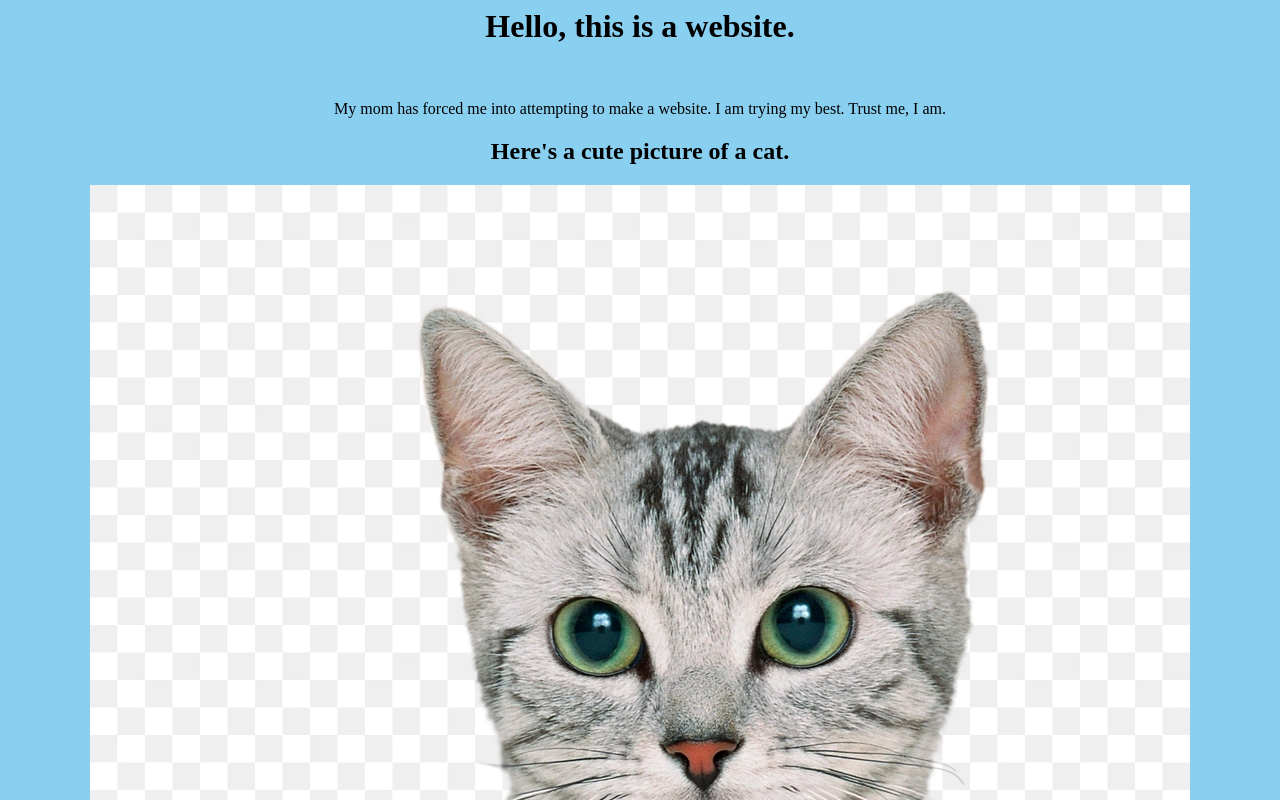
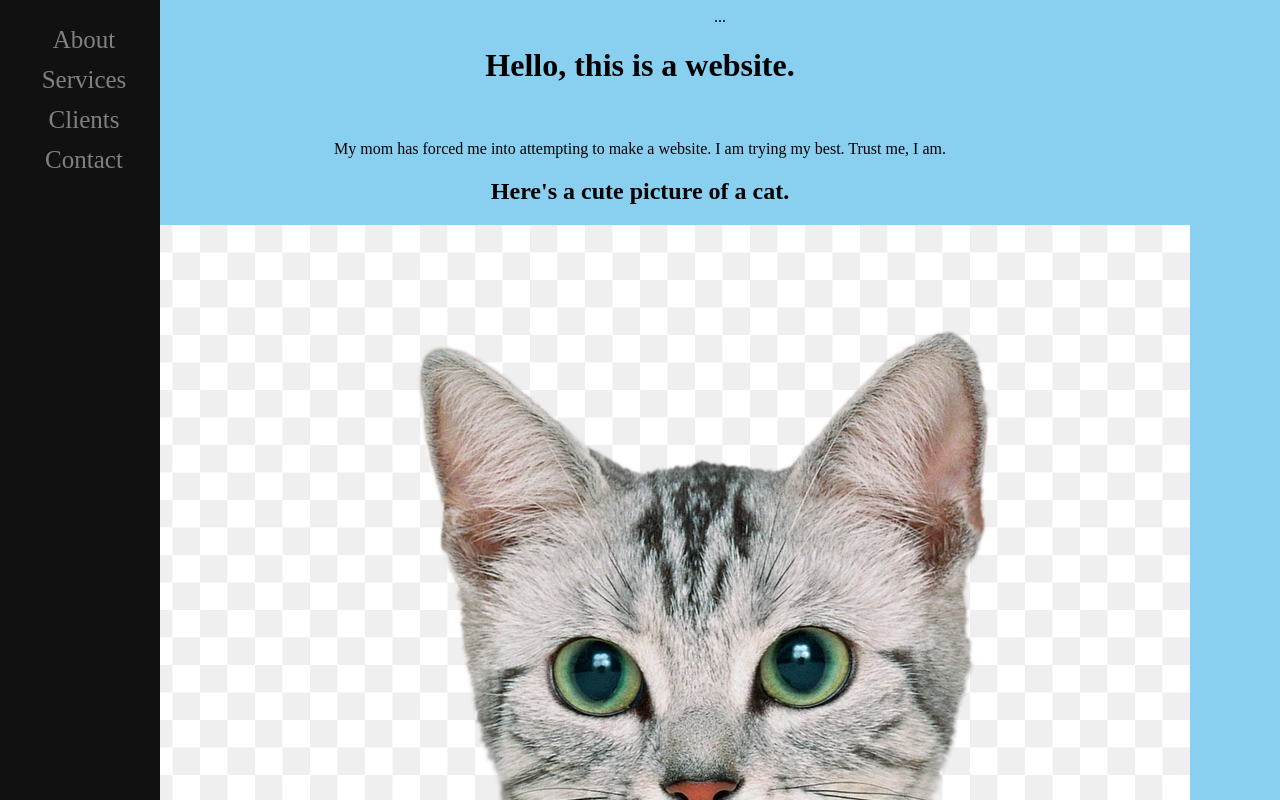
Before and after one commit to LoafSer/LoafSer.github.io, a plain HTML site: page index.html in a window 1280 px wide. Shown: the top 800 px of the page. Drawn offline with Linux system fonts and the light colour scheme.

Commit message:
Update index.html

```diff
--- a/index.html
+++ b/index.html
@@ -4,6 +4,17 @@
 </head>
 <body>
 <center>
+<div class="sidenav">
+  <a href="#">About</a>
+  <a href="#">Services</a>
+  <a href="#">Clients</a>
+  <a href="#">Contact</a>
+</div>
+
+<!-- Page content -->
+<div class="main">
+  ...
+</div>
 <h1> Hello, this is a website. </h1>
 <br>
 <p> My mom has forced me into attempting to make a website. I am trying my best. Trust me, I am. </p>
```
